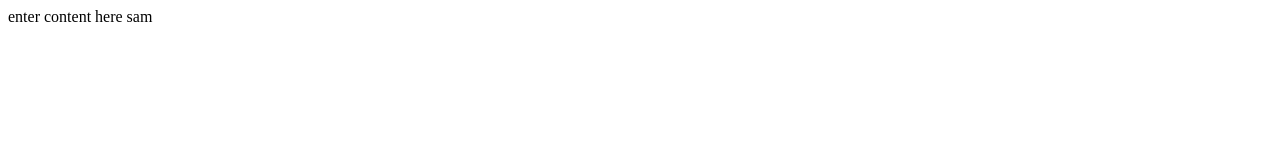
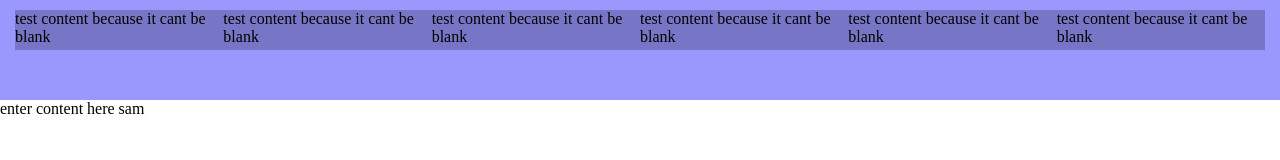
Before and after one commit to Shoebox-Development-LLC/portfolio-website, a Gatsby site: page / in a window 1280 px wide. Built offline with nearby package versions, Linux system fonts and the light colour scheme; Gatsby itself is replaced by a stand-in of ours.

Commit message:
Created top navBar

```diff
--- /dev/null
+++ b/src/components/Nav.js
@@ -0,0 +1,42 @@
+import React from 'react'
+import NavItem from "./NavItem"
+
+// styles
+
+const navStyle = {
+    minHeight: "100px",
+    backgroundColor: "#9A98FC",
+    display: "flex",
+    justifyContent: "space-between"
+}
+
+const navStyle0 = {
+    backgroundColor: "#7776C6",
+    maxHeight: "40px",
+    marginTop: "10px",
+    marginLeft: "15px"
+}
+
+const navStyle5 = {
+    backgroundColor: "#7776C6",
+    maxHeight: "40px",
+    marginTop: "10px",
+    marginRight: "15px"
+}
+
+// markup
+
+const Nav = () => {
+    return (
+        <div style={navStyle}>
+            <NavItem style={navStyle0}/>
+            <NavItem/>
+            <NavItem/>
+            <NavItem/>
+            <NavItem/>
+            <NavItem style={navStyle5}/>
+        </div>
+    )
+}
+
+export default Nav
--- /dev/null
+++ b/src/components/NavItem.js
@@ -0,0 +1,21 @@
+import React from 'react'
+
+// styles
+
+const navItemStyle = {
+    backgroundColor: "#7776C6",
+    maxHeight: "40px",
+    marginTop: "10px"
+}
+
+// markup
+
+const NavItem = ({ style }) => {
+    return (
+        <div style={ style || navItemStyle}>
+            test content because it cant be blank
+        </div>
+    )
+}
+
+export default NavItem
--- a/src/pages/index.js
+++ b/src/pages/index.js
@@ -1,10 +1,13 @@
 import * as React from "react"
+import "../styles/index.css"
+import Nav from "../components/Nav"
 
 // markup
 const IndexPage = () => {
   return (
     <main>
       <title>Shoebox Development LLC</title>
+      <Nav/>
       enter content here sam
     </main>
   )
--- /dev/null
+++ b/src/styles/index.css
@@ -0,0 +1,5 @@
+* {
+  margin: 0;
+  padding: 0;
+  box-sizing: border-box;
+}
```
